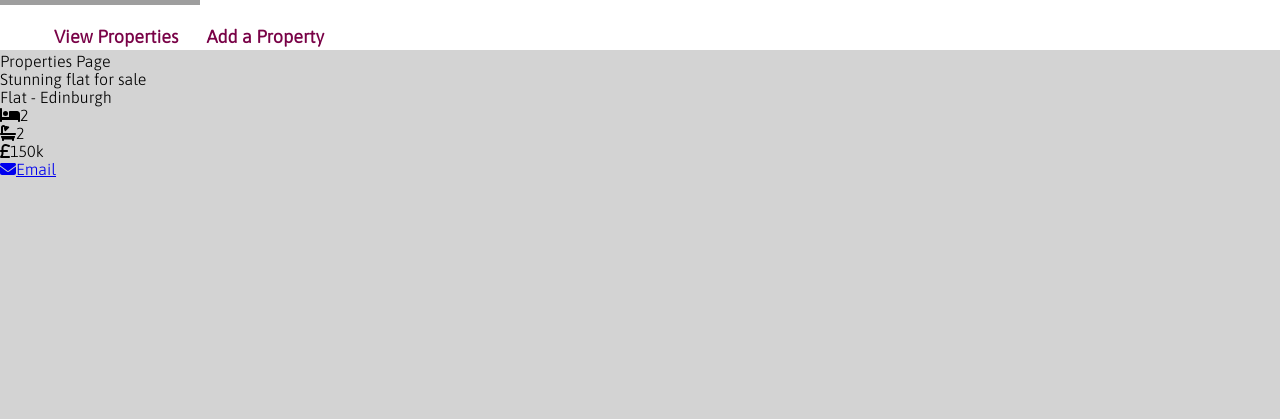
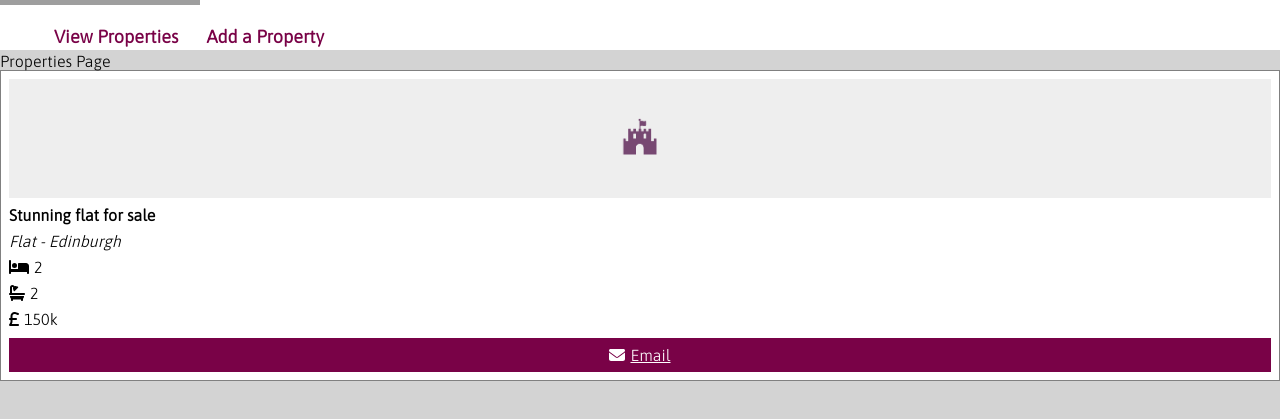
Before and after one commit to acristinasoare/Surreal-Estate, a React (Create React App) app: page / in a window 1280 px wide. Shown: the part 145-564 px from the top of the page. Built offline with nearby package versions, Linux system fonts and the light colour scheme; grey boxes are pictures that could not be loaded.

Commit message:
added styling to PropertyCard component

```diff
--- a/src/components/PorpertyCard.js
+++ b/src/components/PorpertyCard.js
@@ -7,6 +7,7 @@ import {
   faSterlingSign,
   faEnvelope,
 } from "@fortawesome/free-solid-svg-icons";
+import logo from "../img/logo.png";
 
 const PropertyCard = ({
   title,
@@ -19,28 +20,36 @@ const PropertyCard = ({
 }) => {
   return (
     <div className="property-card__container">
-      <div className="property-card__data">{title}</div>
-      <div className="property-card__data">
+      <img
+        className="property-card__logo"
+        src={logo}
+        alt="surreal-estate-logo"
+      />
+      <div className="property-card__title">{title}</div>
+      <div className="property-card__location">
         {type} - {city}
       </div>
 
       <div className="property-card__data">
-        <FontAwesomeIcon icon={faBed} />
+        <FontAwesomeIcon className="property-card__icon" icon={faBed} />
         {bedrooms}
       </div>
 
       <div className="property-card__data">
-        <FontAwesomeIcon icon={faBath} />
+        <FontAwesomeIcon className="property-card__icon" icon={faBath} />
         {bathrooms}
       </div>
 
       <div className="property-card__data">
-        <FontAwesomeIcon icon={faSterlingSign} />
+        <FontAwesomeIcon
+          className="property-card__icon"
+          icon={faSterlingSign}
+        />
         {price}
       </div>
-      <div>
+      <div className="property-card__email-link">
         <a href={`mailto:${email}`}>
-          <FontAwesomeIcon icon={faEnvelope} />
+          <FontAwesomeIcon className="property-card__icon" icon={faEnvelope} />
           Email
         </a>
       </div>
--- a/src/index.css
+++ b/src/index.css
@@ -1,5 +1,4 @@
-@import url("https://fonts.googleapis.com/css2?family=Asap:wght@300&family=Oxygen&family=Poppins:ital,wght@0,100;0,200;0,300;0,500;0,700;1,100;1,300;1,500;1,700&display=swap");
-
+@import url("https://fonts.googleapis.com/css2?family=Asap:wght@300&family=Oxygen&family=Poppins:ital,wght@0,100;0,200;0,300;0,500;0,700;1,100;1,300;1,500;1,700&family=Varela+Round&display=swap");
 body {
   margin: 0;
   font-family: "Asap", sans-serif;
--- a/src/styles/property-card.css
+++ b/src/styles/property-card.css
@@ -1,11 +1,39 @@
-.property-card__image {
+.property-card__container {
   display: flex;
-  justify-items: center;
-  justify-content: center;
-  width: max-content;
+  padding: 0.5rem;
+  flex-direction: column;
+  background-color: white;
+  border: 1px solid grey;
 }
 
-.property-card__image__logo {
-  width: 100%;
-  height: auto;
+.property-card__title {
+  margin-top: 8px;
+  font-weight: bold;
 }
+
+.property-card__location {
+  margin-top: 8px;
+  font-style: italic;
+}
+
+.property-card__icon {
+  margin-right: 5px;
+}
+
+.property-card__data {
+  margin-top: 8px;
+}
+
+.property-card__email-link {
+  margin-top: 10px;
+  padding: 0.5rem;
+  background-color: #790247;
+  display: flex;
+  flex-direction: column;
+  align-items: center;
+  justify-content: center;
+}
+
+a {
+  color: #ffffff;
+}
```
Also changed, not shown: src/img/logo.png.
